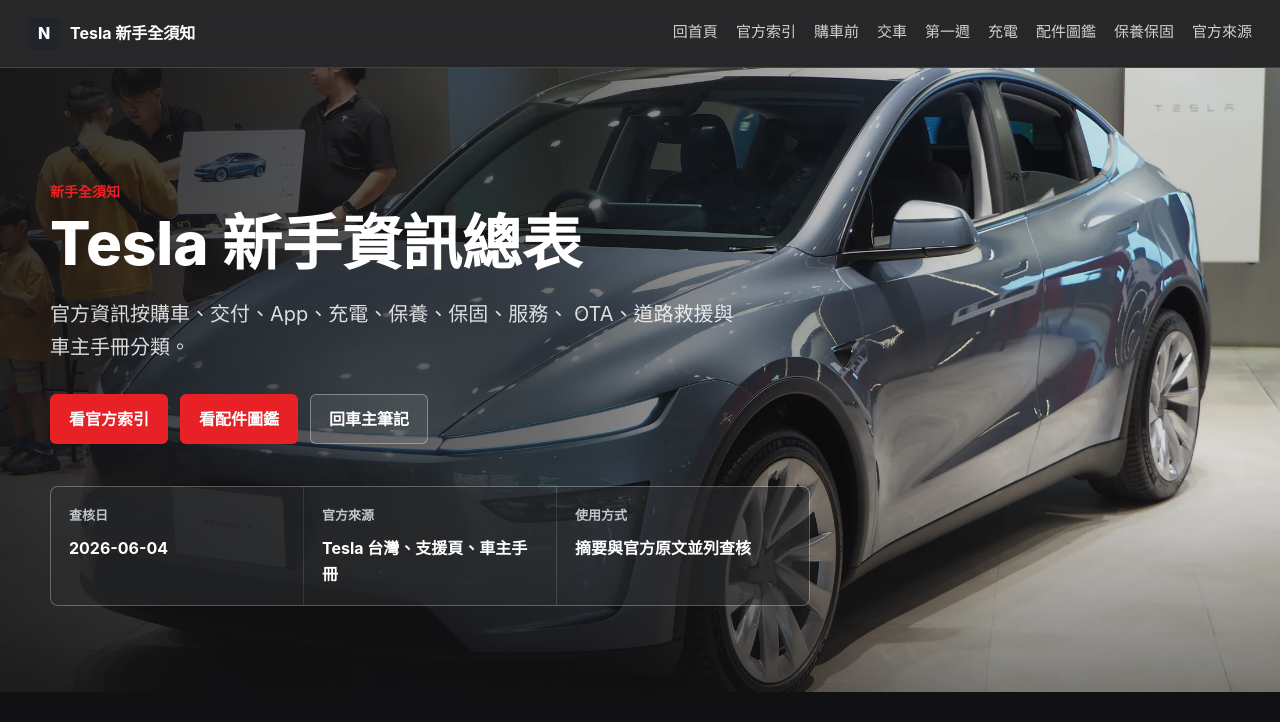
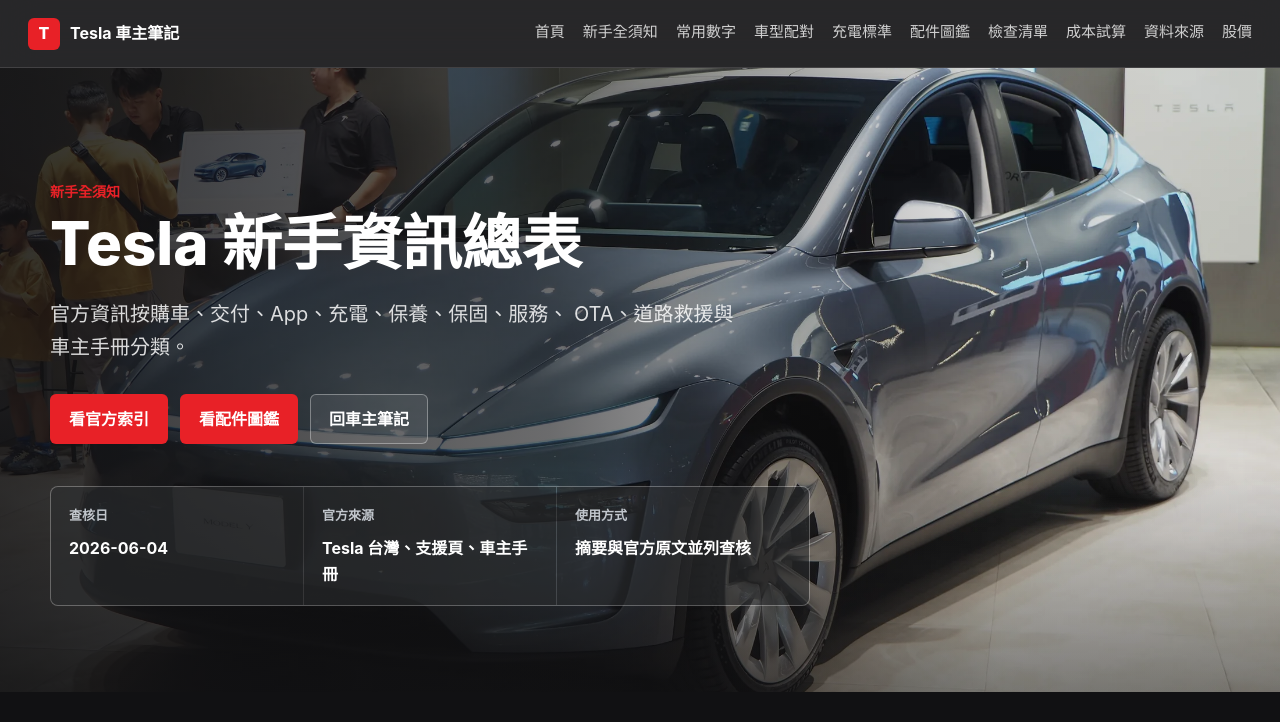
Before and after one commit to wulingteen/TeslaInfo, a plain HTML site: page beginner-guide.html in a window 1280 px wide. Shown: the top 722 px of the page. Drawn offline with Linux system fonts and the light colour scheme.

Commit message:
Unify site header navigation

```diff
--- a/beginner-guide.html
+++ b/beginner-guide.html
@@ -106,20 +106,21 @@
   </head>
   <body class="beginner-page">
     <header class="site-header" aria-label="主要導覽">
-      <a class="brand" href="beginner-guide.html" aria-label="回到新手全須知頁">
-        <span class="brand-mark beginner-mark" aria-hidden="true">N</span>
-        <span>Tesla 新手全須知</span>
+      <a class="brand" href="index.html" aria-label="回到 Tesla 車主筆記首頁">
+        <span class="brand-mark" aria-hidden="true">T</span>
+        <span>Tesla 車主筆記</span>
       </a>
-      <nav class="site-nav" aria-label="頁面章節">
-        <a href="index.html">回首頁</a>
-        <a href="#official-map">官方索引</a>
-        <a href="#before-order">購車前</a>
-        <a href="#delivery">交車</a>
-        <a href="#first-week">第一週</a>
-        <a href="#charging-school">充電</a>
+      <nav class="site-nav" aria-label="全站導覽">
+        <a href="index.html">首頁</a>
+        <a href="beginner-guide.html">新手全須知</a>
+        <a href="index.html#dashboard">常用數字</a>
+        <a href="index.html#model-match">車型配對</a>
+        <a href="index.html#charging-basics">充電標準</a>
         <a href="accessories.html">配件圖鑑</a>
-        <a href="#maintenance-warranty">保養保固</a>
-        <a href="#official-sources">官方來源</a>
+        <a href="index.html#radar">檢查清單</a>
+        <a href="index.html#tools">成本試算</a>
+        <a href="index.html#sources">資料來源</a>
+        <a href="stock-analysis.html">股價</a>
       </nav>
     </header>
 
--- a/styles.css
+++ b/styles.css
@@ -2051,10 +2051,6 @@
   background: var(--paper);
 }
 
-.beginner-mark {
-  background: var(--graphite);
-}
-
 .beginner-hero .hero-media {
   object-position: 64% center;
 }
@@ -2424,10 +2420,6 @@
   background: #efede6;
 }
 
-.empire-mark {
-  background: linear-gradient(135deg, var(--red), var(--gold));
-}
-
 .empire-hero .hero-media {
   object-position: center center;
 }
@@ -2779,10 +2771,6 @@
 
 .stock-page {
   background: #f1efe8;
-}
-
-.stock-mark {
-  background: linear-gradient(135deg, var(--green), var(--cyan));
 }
 
 .stock-hero .hero-media {
```
Also changed, not shown: accessories.html (+9 -6 lines), index.html (+9 -8 lines), musk-empire.html (+14 -11 lines), stock-analysis.html (+14 -10 lines).
